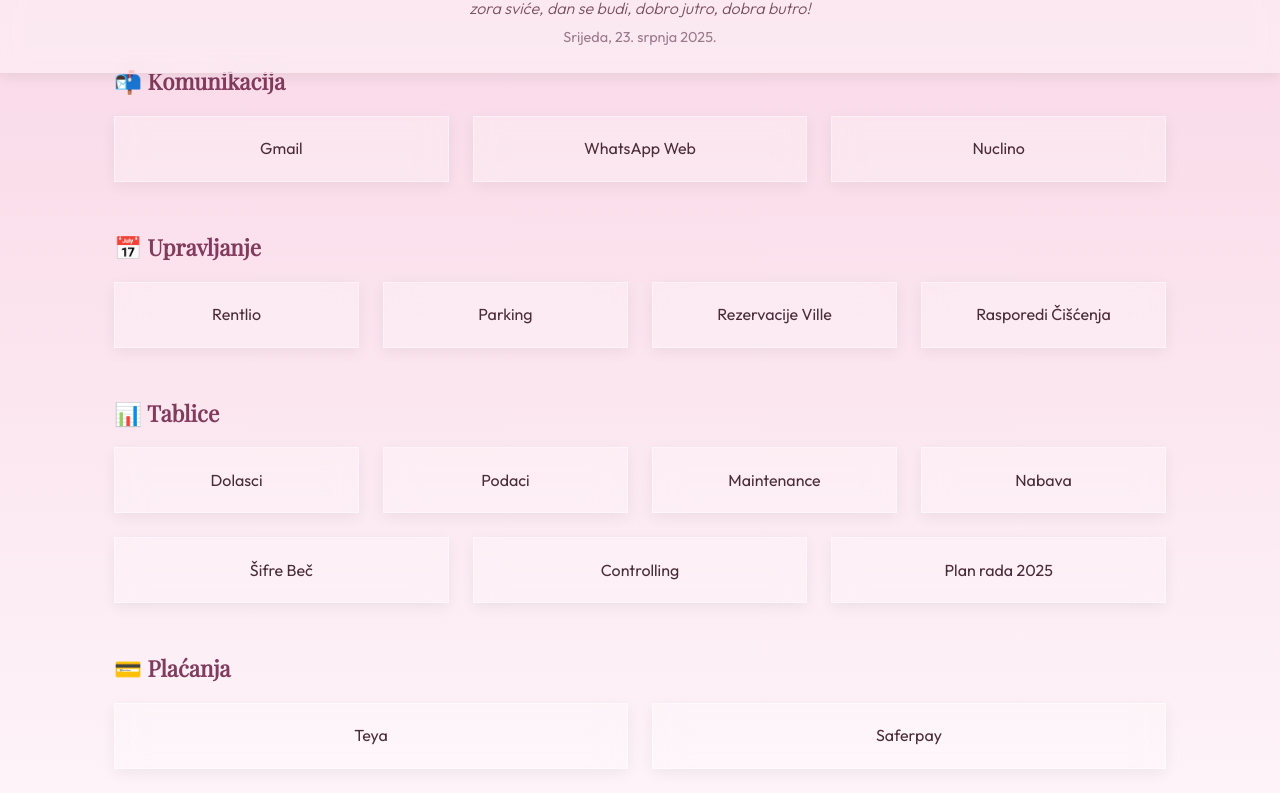
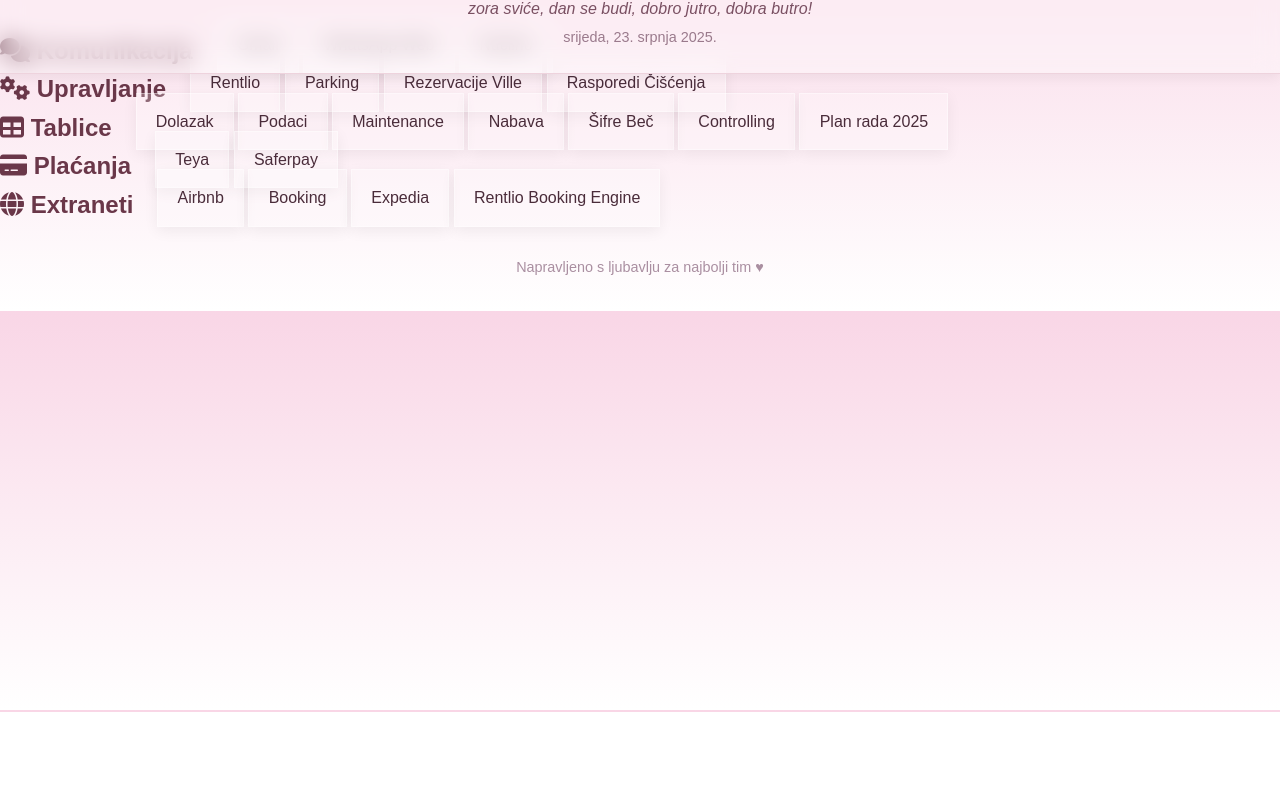
Before and after one commit to Beba2508/HospitalityHub, a plain HTML site: page index.html in a window 1280 px wide. Shown: the part 88-881 px from the top of the page. After the commit the page ends 800 px from the top, so only its background shows below. Drawn offline with nearby package versions, Linux system fonts and the light colour scheme.

Commit message:
Update index.html

```diff
--- a/index.html
+++ b/index.html
@@ -5,39 +5,35 @@
   <meta name="viewport" content="width=device-width, initial-scale=1.0" />
   <title>Hospitality & Coordination Hub</title>
 
-  <!-- Fonts -->
-  <link rel="preconnect" href="https://fonts.googleapis.com" />
-  <link href="https://fonts.googleapis.com/css2?family=Playfair+Display&family=Outfit:wght@300;400;600&display=swap" rel="stylesheet" />
-
   <!-- Font Awesome -->
   <script src="https://kit.fontawesome.com/93a76cab6e.js" crossorigin="anonymous"></script>
 
-  <!-- Styles & Script -->
+  <!-- Google Fonts -->
+  <link href="https://fonts.googleapis.com/css2?family=Inter:wght@400;600&family=Playfair+Display:wght@500&display=swap" rel="stylesheet">
+
+  <!-- CSS -->
   <link rel="stylesheet" href="style.css" />
-  <script defer src="script.js"></script>
 </head>
 <body>
-  <header class="sticky-header">
+  <header class="sticky-header glass">
     <h1>Hospitality & Coordination Hub</h1>
     <p class="subtitle">zora sviće, dan se budi, dobro jutro, dobra butro!</p>
-    <p id="date" class="date"></p>
+    <p class="date" id="todayDate"></p>
   </header>
 
-  <main class="hub-container">
-    <!-- Komunikacija -->
-    <section class="hub-section">
-      <h2>📬 Komunikacija</h2>
-      <div class="card-group">
+  <main>
+    <section class="card-group">
+      <h2><i class="fas fa-comments"></i> Komunikacija</h2>
+      <div class="cards">
         <a href="#" class="card">Gmail</a>
         <a href="#" class="card">WhatsApp Web</a>
         <a href="#" class="card">Nuclino</a>
       </div>
     </section>
 
-    <!-- Upravljanje rezervacijama -->
-    <section class="hub-section">
-      <h2>📅 Upravljanje</h2>
-      <div class="card-group">
+    <section class="card-group">
+      <h2><i class="fas fa-cogs"></i> Upravljanje</h2>
+      <div class="cards">
         <a href="#" class="card">Rentlio</a>
         <a href="#" class="card">Parking</a>
         <a href="#" class="card">Rezervacije Ville</a>
@@ -45,11 +41,10 @@
       </div>
     </section>
 
-    <!-- Tablice -->
-    <section class="hub-section">
-      <h2>📊 Tablice</h2>
-      <div class="card-group">
-        <a href="#" class="card">Dolasci</a>
+    <section class="card-group">
+      <h2><i class="fas fa-table"></i> Tablice</h2>
+      <div class="cards">
+        <a href="#" class="card">Dolazak</a>
         <a href="#" class="card">Podaci</a>
         <a href="#" class="card">Maintenance</a>
         <a href="#" class="card">Nabava</a>
@@ -59,19 +54,17 @@
       </div>
     </section>
 
-    <!-- Plaćanja -->
-    <section class="hub-section">
-      <h2>💳 Plaćanja</h2>
-      <div class="card-group">
+    <section class="card-group">
+      <h2><i class="fas fa-credit-card"></i> Plaćanja</h2>
+      <div class="cards">
         <a href="#" class="card">Teya</a>
         <a href="#" class="card">Saferpay</a>
       </div>
     </section>
 
-    <!-- Extraneti -->
-    <section class="hub-section">
-      <h2>🌐 Extraneti</h2>
-      <div class="card-group">
+    <section class="card-group">
+      <h2><i class="fas fa-globe"></i> Extraneti</h2>
+      <div class="cards">
         <a href="#" class="card">Airbnb</a>
         <a href="#" class="card">Booking</a>
         <a href="#" class="card">Expedia</a>
@@ -81,7 +74,17 @@
   </main>
 
   <footer>
-    <p>Made with ♥ for the team</p>
+    <p>Napravljeno s ljubavlju za najbolji tim ♥ </p>
   </footer>
+
+  <script>
+    const date = new Date().toLocaleDateString("hr-HR", {
+      weekday: 'long',
+      day: 'numeric',
+      month: 'long',
+      year: 'numeric'
+    });
+    document.getElementById("todayDate").textContent = date;
+  </script>
 </body>
 </html>
```
